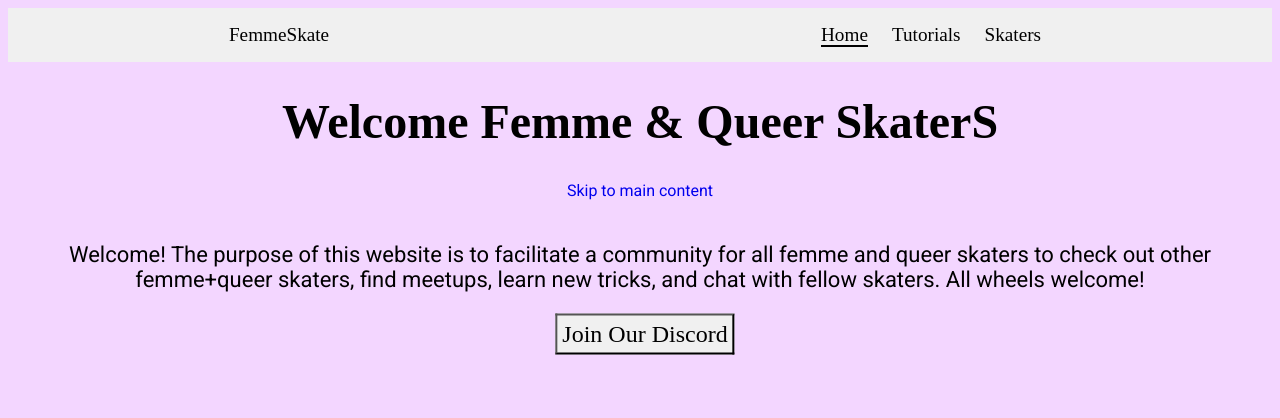
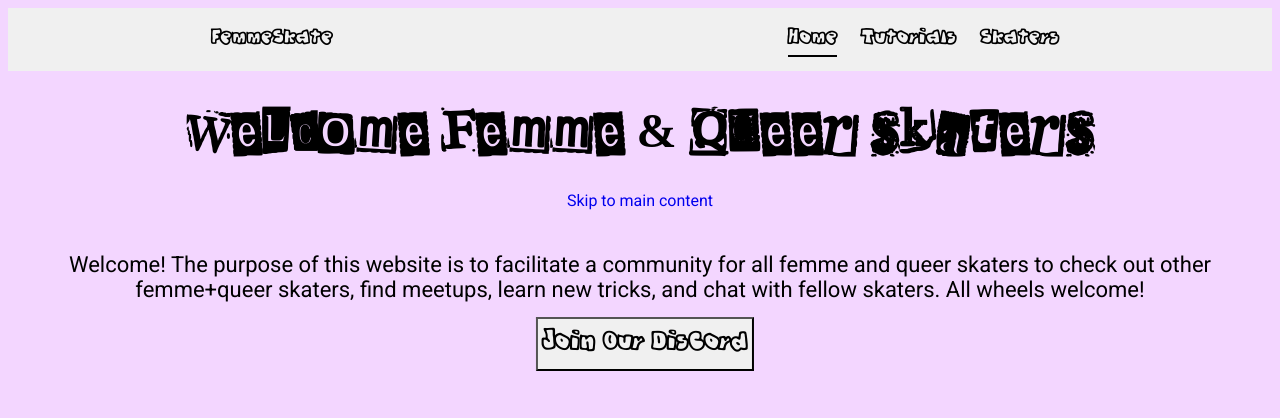
Before and after one commit to allyvern/339femmeskate, a plain HTML site: page index.html in a window 1280 px wide. Shown: the top 418 px of the page. Drawn offline with Linux system fonts and the light colour scheme; files that its build step writes are made by us from their sources; the site is published under a folder, as on GitHub Pages, so addresses that start at the root find nothing.

Commit message:
Update style.css

```diff
--- a/css/style.css
+++ b/css/style.css
@@ -50,17 +50,17 @@
 
  @font-face {
     font-family: 'graffiti';
-    src: url('/fonts/GRAFFITI.TTF');
+    src: url('../fonts/GRAFFITI.TTF');
   }
 
 @font-face{
     font-family:'magazine';
-    src: url('/fonts/MagazineLetterByBrntlbrnl-Regular.ttf');
+    src: url('../fonts/MagazineLetterByBrntlbrnl-Regular.ttf');
 }
 
 @font-face{
   font-family:'paragraph';
-  src: url('/fonts/made_avenue/MADEAvenuePERSONALUSE-Regular.otf');
+  src: url('../fonts/made_avenue/MADEAvenuePERSONALUSE-Regular.otf');
 }
 
 
```
